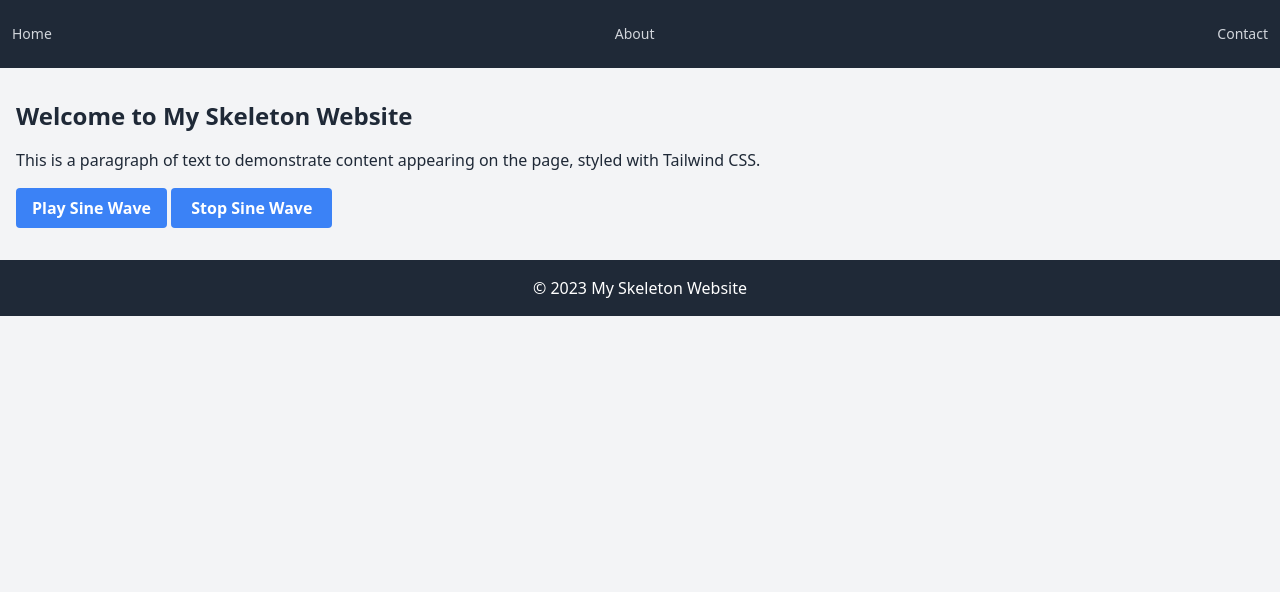
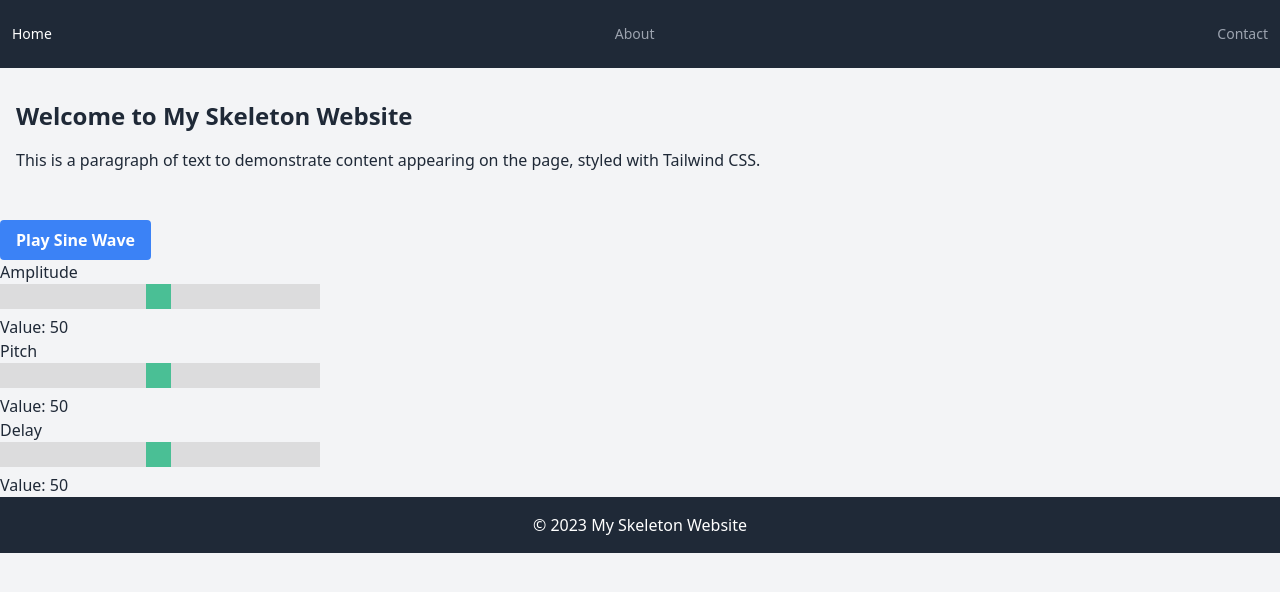
Before and after one commit to praneeth776/Audio_Synthesizer_project, a website: page pages/index.html in a window 1280 px wide. Drawn offline with nearby package versions, Linux system fonts and the light colour scheme; files that its build step writes are made by us from their sources.

Commit message:
added sliders

```diff
--- a/components/script.js
+++ b/components/script.js
@@ -5,15 +5,37 @@ document.addEventListener('DOMContentLoaded', () => {
     const audioContext = new (window.AudioContext || window.webkitAudioContext)();
     const oscillator = audioContext.createOscillator();
 
-    oscillator.type = 'square';
+    oscillator.type = 'sine';
     oscillator.frequency.setValueAtTime(440, audioContext.currentTime); // A4 note
 
     oscillator.connect(audioContext.destination);
     oscillator.start();
     setTimeout(() => oscillator.stop(), 2000); // Adjust duration as needed
-});
- document.getElementById('playButton').addEventListener('click', function() {
-    oscillator.stop();
+
 });
 
+var amplitude = document.getElementById("amp");
+var ampVal = document.getElementById("ampVal");
+ampVal.innerHTML = amplitude.value; // Display the default slider value
+// Update the current slider value (each time you drag the slider handle)
+amplitude.oninput = function() {
+  ampVal.innerHTML = this.value;
+}
+
+var pitch = document.getElementById("pitch");
+var pitchVal = document.getElementById("pitchVal");
+pitchVal.innerHTML = pitch.value; // Display the default slider value
+// Update the current slider value (each time you drag the slider handle)
+pitch.oninput = function() {
+  pitchVal.innerHTML = this.value;
+}
+
+var delay = document.getElementById("delay");
+var delayVal = document.getElementById("delayVal");
+delayVal.innerHTML = delay.value; // Display the default slider value
+// Update the current slider value (each time you drag the slider handle)
+delay.oninput = function() {
+  delayVal.innerHTML = this.value;
+}
+
 });
--- a/pages/index.html
+++ b/pages/index.html
@@ -1,42 +1,102 @@
 <!DOCTYPE html>
 <html lang="en">
+
+<style>
+
+.slidecontainer {
+  width: 100%; /* Width of the outside container */
+}
+
+/* The slider itself */
+.slider {
+  -webkit-appearance: none;  /* Override default CSS styles */
+  appearance: none;
+  width: 25%; /* Full-width */
+  height: 25px; /* Specified height */
+  background: #d3d3d3; /* Grey background */
+  outline: none; /* Remove outline */
+  opacity: 0.7; /* Set transparency (for mouse-over effects on hover) */
+  -webkit-transition: .2s; /* 0.2 seconds transition on hover */
+  transition: opacity .2s;
+}
+
+/* Mouse-over effects */
+.slider:hover {
+  opacity: 1; /* Fully shown on mouse-over */
+}
+
+/* The slider handle (use -webkit- (Chrome, Opera, Safari, Edge) and -moz- (Firefox) to override default look) */
+.slider::-webkit-slider-thumb {
+  -webkit-appearance: none; /* Override default look */
+  appearance: none;
+  width: 25px; /* Set a specific slider handle width */
+  height: 25px; /* Slider handle height */
+  background: #04AA6D; /* Green background */
+  cursor: pointer; /* Cursor on hover */
+}
+
+.slider::-moz-range-thumb {
+  width: 25px; /* Set a specific slider handle width */
+  height: 25px; /* Slider handle height */
+  background: #04AA6D; /* Green background */
+  cursor: pointer; /* Cursor on hover */
+}
+</style>
 <head>
     <meta charset="UTF-8">
     <meta name="viewport" content="width=device-width, initial-scale=1.0">
-    <title>Minimalistic Music Composition Tool</title>
+    <title>My Skeleton Website with Tailwind CSS</title>
     <link href="https://cdn.jsdelivr.net/npm/tailwindcss@2.2.19/dist/tailwind.min.css" rel="stylesheet">
-    <!-- <link href="public/build/styles.css" rel="stylesheet">  -->
     <!-- Additional head content here -->
 </head>
 <body class="bg-gray-100 text-gray-800">
     <header class="bg-gray-800 text-white">
         <nav class="container mx-auto flex justify-between items-center py-4">
-            <a href="#" class="text-gray-300 hover:text-white px-3 py-2 rounded-md text-sm font-medium">Home</a>
-            <a href="#" class="text-gray-300 hover:text-white px-3 py-2 rounded-md text-sm font-medium">About</a>
-            <a href="#" class="text-gray-300 hover:text-white px-3 py-2 rounded-md text-sm font-medium">Contact</a>
+            <a href="#" class="text-white px-3 py-2 rounded-md text-sm font-medium">Home</a>
+            <a href="#" class="text-gray-400 hover:text-white px-3 py-2 rounded-md text-sm font-medium">About</a>
+            <a href="#" class="text-gray-400 hover:text-white px-3 py-2 rounded-md text-sm font-medium">Contact</a>
         </nav>
-
     </header>
 
     <main class="container mx-auto px-4 py-8">
         <h1 class="text-2xl font-bold">Welcome to My Skeleton Website</h1>
         <p class="mt-4">This is a paragraph of text to demonstrate content appearing on the page, styled with Tailwind CSS.</p>
+    </main>
 
-        <!-- Sine Wave Button -->
     <button id="playButton" class="mt-4 bg-blue-500 hover:bg-blue-700 text-white font-bold py-2 px-4 rounded">
         Play Sine Wave
     </button>
-    <button id="stopButton" class="mt-4 bg-blue-500 hover:bg-blue-700 text-white font-bold py-2 px-5 rounded">
-        Stop Sine Wave
-    </button>
 
-    </main>
+    <h3>Amplitude </h3>
+
+    <div class="slidecontainer">
+        <input type="range" min="1" max="100" value="50" class="slider" id="amp">
+        <p>Value: <span id="ampVal"></span></p>
+
+
+      </div>
+
+      <h3> Pitch </h3>
+      <div class="slidecontainer">
+        <input type="range" min="1" max="100" value="50" class="slider" id="pitch">
+        <p>Value: <span id="pitchVal"></span></p>
+
+
+      </div>
+
+      <h3> Delay</h3>
+      <div class="slidecontainer">
+        <input type="range" min="1" max="100" value="50" class="slider" id="delay">
+        <p>Value: <span id="delayVal"></span></p>
+      </div>
 
 
     <footer class="bg-gray-800 text-white text-center py-4">
         <p>© 2023 My Skeleton Website</p>
     </footer>
 
-    <script src="../components/script.js"></script>
+
+
+    <script src="script.js"></script>
 </body>
 </html>
```
Also changed, not shown: 3 other files.
